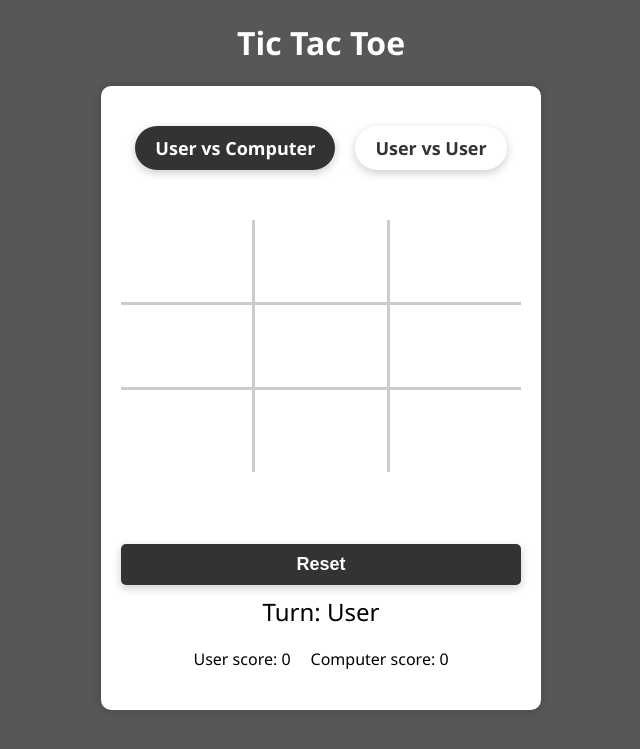
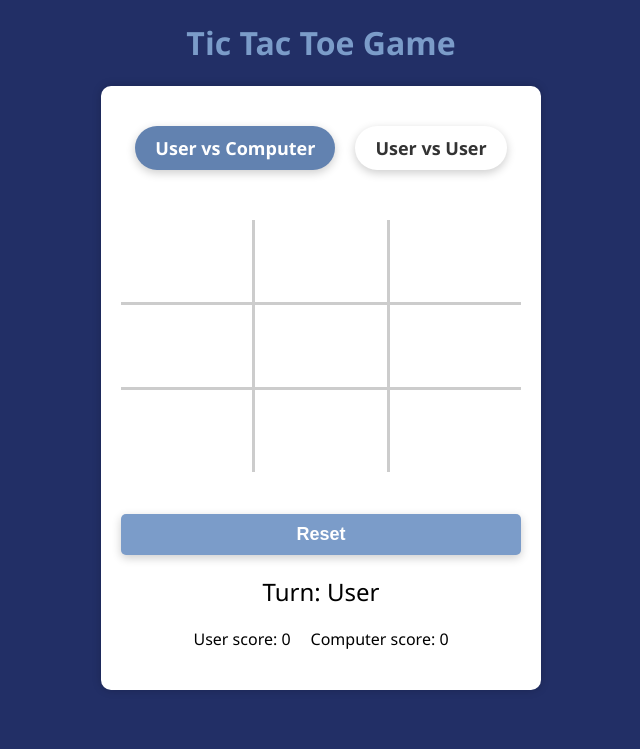
Before and after one commit to lmerc037/TicTacToe, a PHP site: page / in a window 1280 px wide. Shown: the top 749 px of the page, without its empty margins (319-959 px from the left). Run offline with PHP 8.4, Linux system fonts and the light colour scheme.

Commit message:
adding style and color

```diff
--- a/index.html
+++ b/index.html
@@ -8,20 +8,15 @@
     <title>Jeu Tic Tac Toe</title>
     <link rel="stylesheet" href="styles.css">
 
-
 <body>
-    <h1>Tic Tac Toe</h1>
+    <h1>Tic Tac Toe Game</h1>
     <div id="tic-tac-toe">
-
-
         <div class="mode-switch">
             <input type="radio" name="mode" value="user-vs-computer" id="mode1" checked>
             <label for="mode1">User vs Computer</label>
             <input type="radio" name="mode" value="user-vs-user" id="mode2">
             <label for="mode2">User vs User</label>
         </div>
-
-
         <table id="board">
             <tr>
                 <td></td>
@@ -39,10 +34,8 @@
                 <td class="last"></td>
             </tr>
         </table>
-
         <br>
         <button id="reset-button">Reset</button>
-
         <div id="turn">Turn: User</div>
         <div class="resultcontainer">
             <div id="user-wins">User score: 0</div>
@@ -50,17 +43,9 @@
             <div id="user1-wins">User 1 score: 0</div>
             <div id="user2-wins">User 2 score: 0</div>
         </div>
-
         <div id="result"></div>
-
     </div>
-
-
-
-
-
     <script src="script.js"></script>
-
 </body>
 
 </html>
--- a/styles.css
+++ b/styles.css
@@ -1,14 +1,13 @@
 body{
-  background-color: #575757;
+  background-color: #222F66;
   font-family: 'Segoe UI', Tahoma, Geneva, Verdana, sans-serif;
 }
 
 h1 {
   text-align: center;
   font-family: 'Segoe UI', Tahoma, Geneva, Verdana, sans-serif;
-  color: white;
+  color: #7B9CC9;
 }
-
 
 #tic-tac-toe {
   width: 400px;
@@ -23,7 +22,7 @@ h1 {
 #board {
   width: 100%;
   border-collapse: collapse;
-  margin:50px 0;
+  margin:50px 0 20px 0;
 
 }
 
@@ -90,12 +89,11 @@ h1 {
   gap: 10px 20px;
 }
 
-
 #reset-button {
   display: block;
   width: 100%;
   padding: 10px;
-  background-color: #333;
+  background-color: #7B9CC9;
   color: #fff;
   font-size: 18px;
   font-weight: bold;
@@ -104,6 +102,7 @@ h1 {
   cursor: pointer;
   transition: all 0.3s ease-in-out;
   box-shadow: 0 3px 10px rgba(0, 0, 0, 0.2);
+  margin-bottom: 20px;
 
 }
 
@@ -111,12 +110,10 @@ h1 {
   background-color: gray;
 }
 
-
 #user1-wins, #user2-wins{
 
   display:none;
 }
-
 
 .mode-switch {
   display: flex;
@@ -140,27 +137,14 @@ h1 {
   margin: 0 10px;
 }
 
-/*  .mode-switch label:before {
-  content: "";
-  position: absolute;
-  left: 0;
-  top: 0;
-  width: 100%;
-  height: 100%;
-  background-color: #fff;
-  border-radius: 30px;
-  z-index: -1;
-  box-shadow: 0 3px 10px rgba(0, 0, 0, 0.2);
-  transition: all 0.3s ease-in-out;
-}
- */
+
 .mode-switch input[type="radio"] {
   display: none;
 }
 
 .mode-switch input[type="radio"]:checked + label {
   color: #fff;
-  background-color: #333;
+  background-color: #6282B0;
 }
 
 .mode-switch input[type="radio"]:checked + label:before {
```
Also changed, not shown: script.js (+0 -7 lines).
